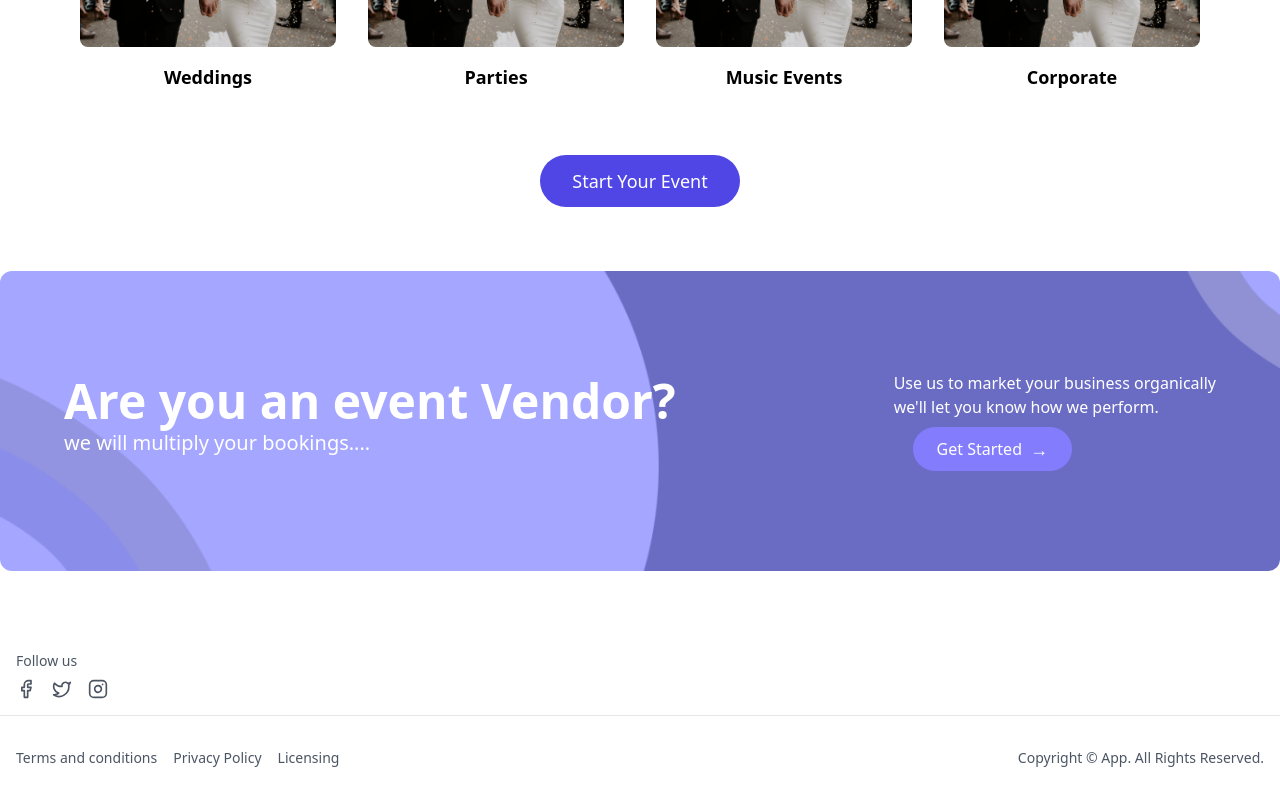
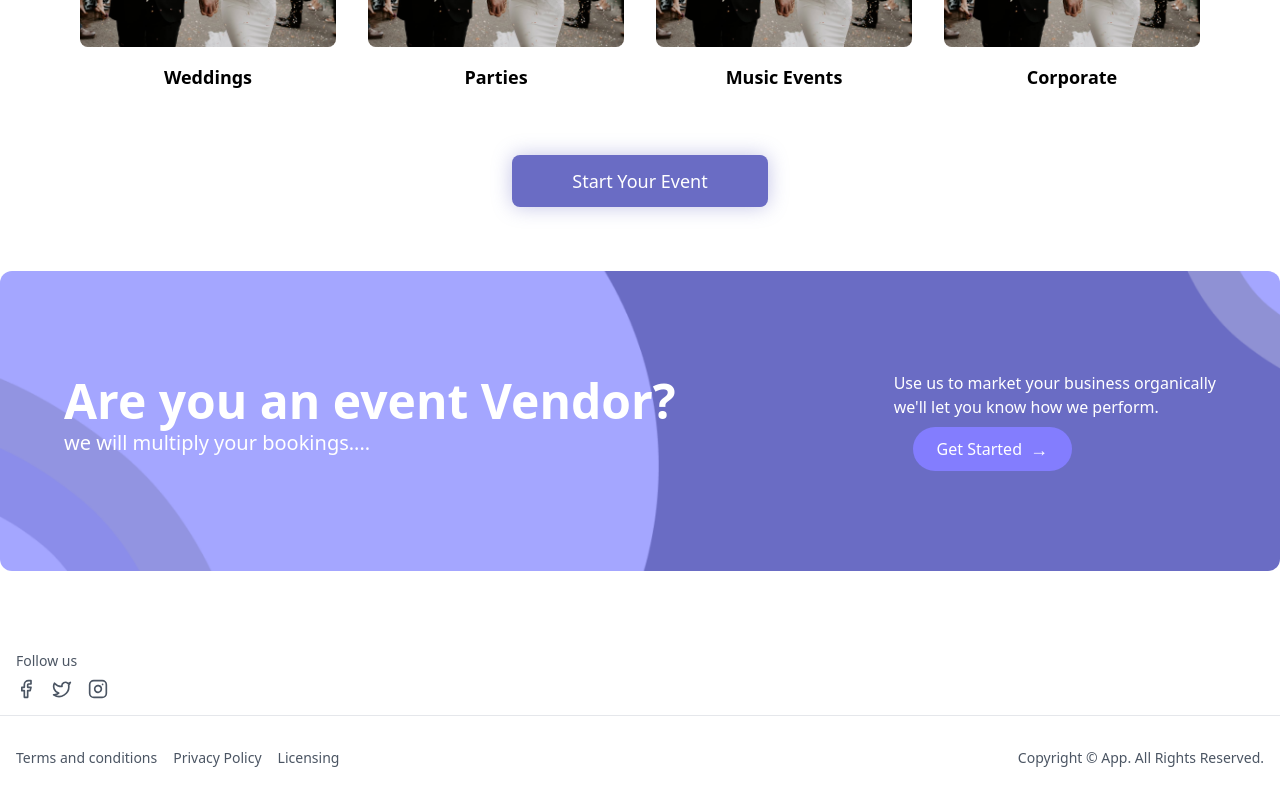
Before and after one commit to SeifEldin15/Planster, a React (Vite) app in the folder Frontend/: page / in a window 1280 px wide. Shown: the part 2312-3112 px from the top of the page. Built offline with nearby package versions, Linux system fonts and the light colour scheme.

Commit message:
edits to frontend colors

```diff
--- a/Frontend/src/components/EventBookingSection/EventBookingSection.jsx
+++ b/Frontend/src/components/EventBookingSection/EventBookingSection.jsx
@@ -55,9 +55,12 @@ const EventBookingSection = () => {
 
       <div className="flex justify-center">
         <button
-          className="bg-indigo-600 text-white px-8 py-3 rounded-full
-                   hover:bg-indigo-700 transition-colors duration-300
-                   text-lg font-medium"
+          className="bg-[var(--primary-color)] text-white px-12 py-3 rounded-lg
+                   hover:opacity-90 transition-colors duration-300
+                   text-lg font-medium w-64"
+          style={{
+            boxShadow: '0 0 20px rgba(106, 108, 196, 0.4)'
+          }}
         >
           Start Your Event
         </button>
```
